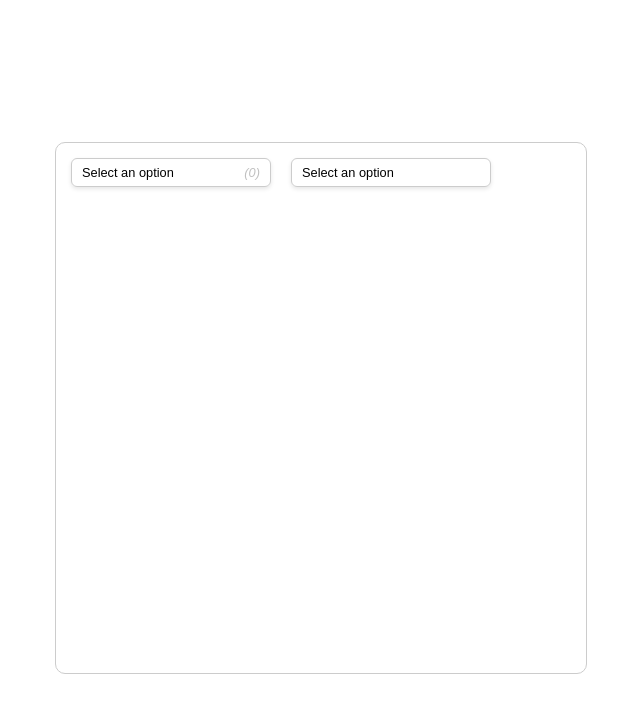
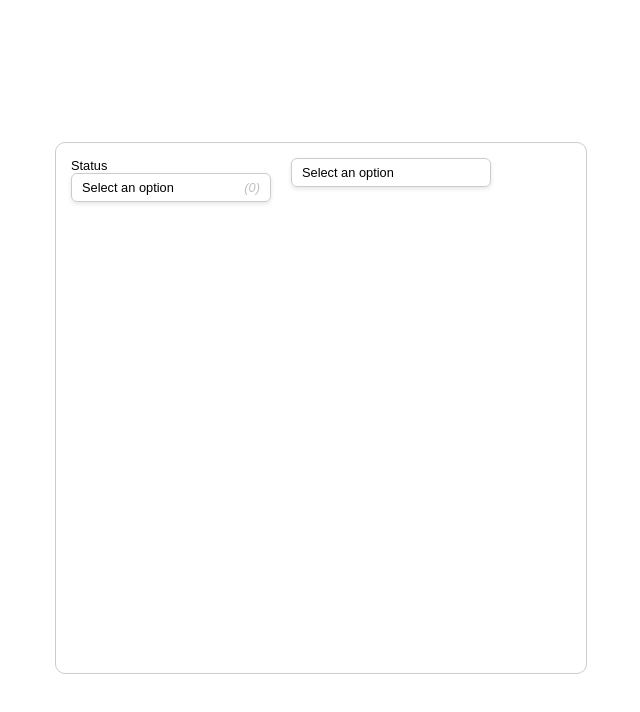
Before and after one commit to zpaulange/react_ui, a React (Vite) app: page / in a window 1280 px wide. Shown: the top 712 px of the page, without its empty margins (319-959 px from the left). Built offline with nearby package versions, Linux system fonts and the light colour scheme.

Commit message:
fix error

```diff
--- a/src/App.tsx
+++ b/src/App.tsx
@@ -32,6 +32,7 @@ function App() {
           }}
           statusColors={true}
           count={true}
+          label='Status'
         />
         <Select
           options={optionsList2}
--- a/src/ui/Select/Select.tsx
+++ b/src/ui/Select/Select.tsx
@@ -15,11 +15,12 @@ interface SelectProps {
   options: Option[]
   onSelect: (option: Option) => void
   isLabel?: boolean,
+  label?: string
   statusColors?: boolean
   count?: boolean
 }
 export default function Select(props: SelectProps) {
-  const {width, options, onSelect, isLabel, statusColors, count} = props
+  const {width, options, onSelect, isLabel, label, statusColors, count} = props
   //states
   const [showSelectOptions, setShowSelectOptions] = useState(false)
   const selectRef = useRef<HTMLDivElement>(null)
@@ -74,6 +75,7 @@ export default function Select(props: SelectProps) {
 
   return (
     <div className={styles.select} ref={selectRef} style={{...(width && { width }) }}>
+      {label && <span className={styles.select_label}>{label}</span>}
       <div className={styles.select_value} onClick={handleDisplaySelectOptions}>
         <span className={styles.select_value_text}>
           {selectedOption ? selectedOption.value : 'Select an option'}
@@ -90,7 +92,7 @@ export default function Select(props: SelectProps) {
         </span>
       </div>
       {showSelectOptions && (
-        <div className={styles.select_box}>
+        <div className={styles.select_box} style={{ ...(label && { top: '44px' }) }}>
           <div className={styles.select_search_box}>
             <input
               type="text"
--- a/src/ui/Select/select.module.scss
+++ b/src/ui/Select/select.module.scss
@@ -3,6 +3,11 @@
 .select{
   width:200px;
   position: relative;
+}
+.select_label{
+  font-size: .8rem;
+  display: block;
+  text-align: left;
 }
 .select_value{
   display: flex;
```
